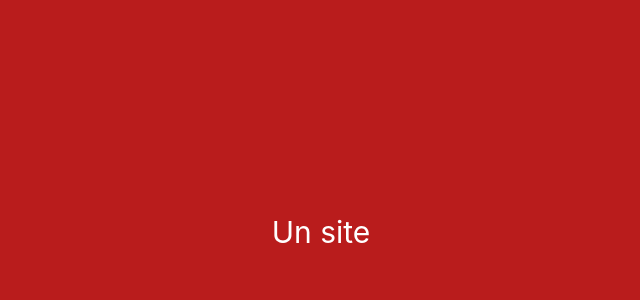
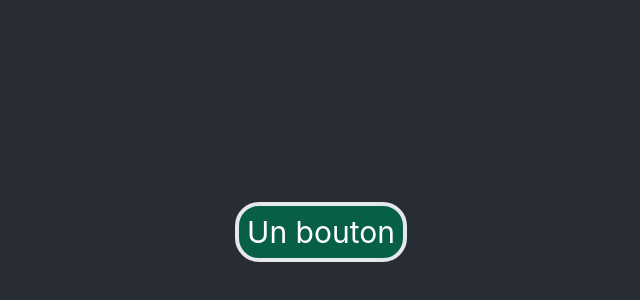
Before and after one commit to SkylerAuraArena/todolistapp, a React (Create React App) app: page / in a window 1280 px wide. Shown: the part 168-468 px from the top of the page, without its empty margins (319-959 px from the left). Built offline with nearby package versions, Linux system fonts and the light colour scheme.

Commit message:
Ajout de la couleur secondaire
Création du composant bouton

```diff
--- a/src/App.js
+++ b/src/App.js
@@ -1,11 +1,15 @@
+import Button from "./components/Button";
+
 function App() {
   return (
-    <div className="App box-border m-0 text-center">
-      <header className="min-h-screen flex flex-col items-center justify-center text-white text-3xl hover:bg-red-700">
-        Un site
+    <div className="MainColor box-border m-0 text-center">
+      <header className="min-h-screen flex flex-col items-center justify-center text-white text-3xl">
+        <Button>Un bouton</Button>
       </header>
     </div>
   );
 }
 
 export default App;
+
+// hover:bg-red-700
--- /dev/null
+++ b/src/components/Button.js
@@ -0,0 +1,15 @@
+import React from 'react'
+
+const Button = (props) => {
+
+    const css = `SecondColor
+                rounded-3xl border-4 p-2
+                transition duration-100 ease-in-out
+                hover:bg-red-600 transform hover:scale-110`
+
+    return(
+        <span className={css}>{props.children}</span>
+    )
+}
+
+export default Button
--- a/src/index.css
+++ b/src/index.css
@@ -4,6 +4,7 @@
 
 :root {
   --mainColor: #282c34;
+  --secondColor: rgba(6, 95, 70, 1);
 }
 
 body {
@@ -14,7 +15,11 @@ body {
   -moz-osx-font-smoothing: grayscale;
 }
 
-.App {
+/* font-size: calc(10px + 2vmin); */
+
+.MainColor {
   background-color: var(--mainColor);
 }
-/* font-size: calc(10px + 2vmin); */
+.SecondColor {
+  background-color: var(--secondColor);
+}
```
